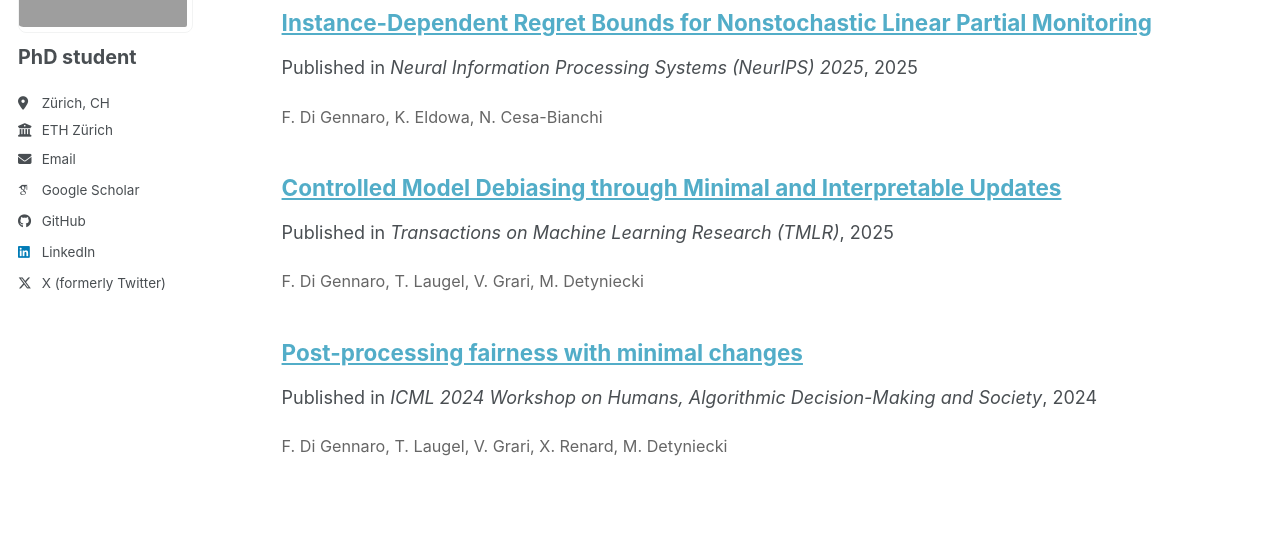
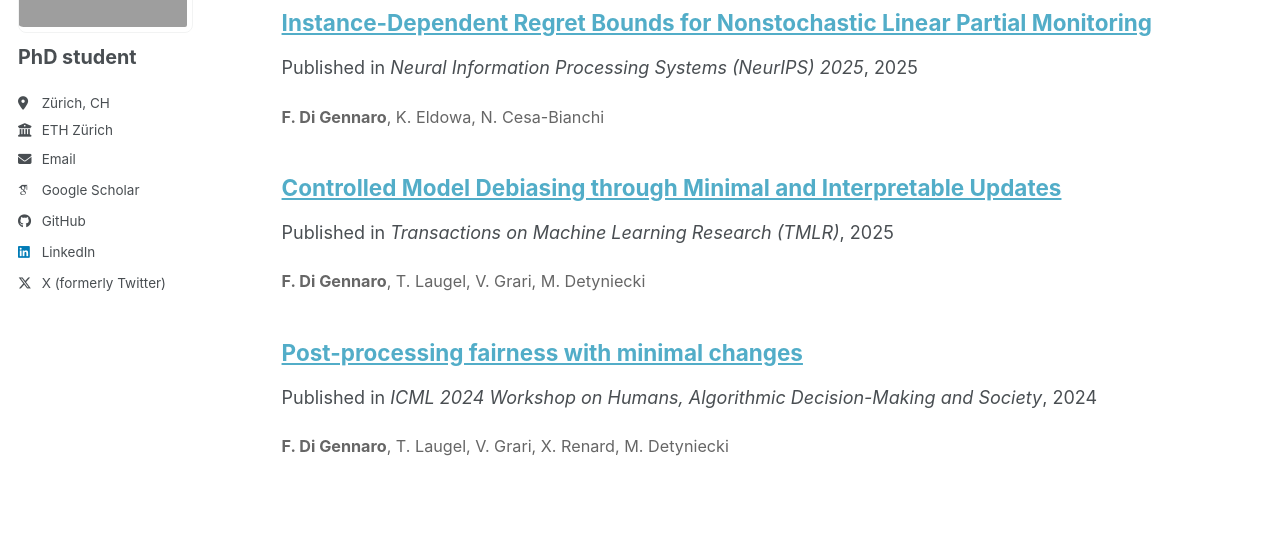
Before and after one commit to FedericoDiGennaro/FedericoDiGennaro.github.io, a Jekyll site: the page built from _pages/publications.html, in a window 1280 px wide. Shown: the part 204-749 px from the top of the page. Built offline with Jekyll 4.4.1, drawn with Linux system fonts in a browser that asks for light colours; some web fonts are replaced; a script bundle is joined from its source files by our own code; library files that are not in the unit come from our copies.

Commit message:
Make author name bold only in publication list view

```diff
--- a/_includes/archive-single.html
+++ b/_includes/archive-single.html
@@ -42,7 +42,7 @@
           <p> {{ post.type }}, <i>{{ post.venue }}</i>, {{ post.date | default: "1900-01-01" | date: "%Y" }} </p>
         {% elsif post.collection == 'publications' %}
           <p>Published in <i>{{ post.venue }}</i>, {{ post.date | default: "1900-01-01" | date: "%Y" }} </p>
-          {% if post.authors %}<p style="color: #666; font-size: 0.9em;">{{ post.authors }}</p>{% endif %}
+          {% if post.authors %}<p style="color: #666; font-size: 0.9em;">{{ post.authors | replace: "F. Di Gennaro", "<strong>F. Di Gennaro</strong>" }}</p>{% endif %}
         {% elsif post.date %}
          <p class="page__date"><strong><i class="fa fa-fw fa-calendar" aria-hidden="true"></i> {{ site.data.ui-text[site.locale].date_label | default: "Published:" }}</strong> <time datetime="{{ post.date | default: "1900-01-01" | date_to_xmlschema }}">{{ post.date | default: "1900-01-01" | date: "%B %d, %Y" }}</time></p>
         {% endif %}
```
